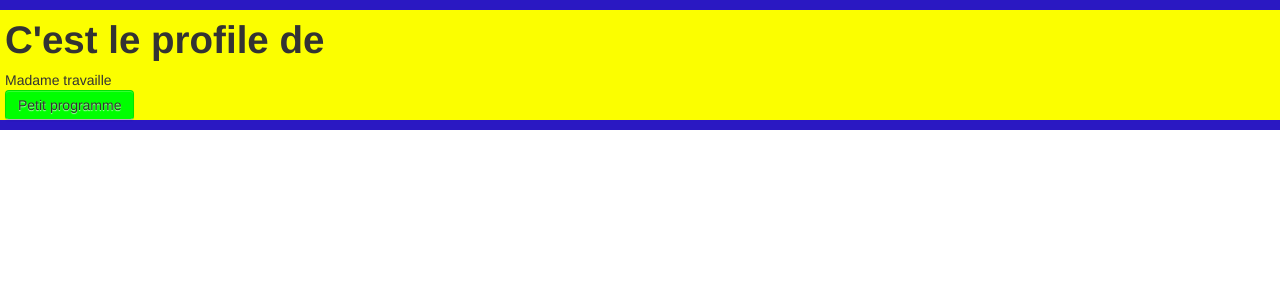
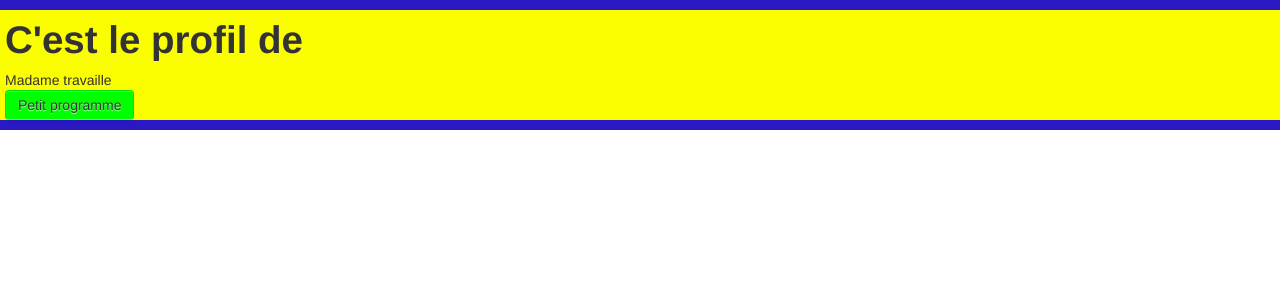
Before and after one commit to brendiche/programme, a CakePHP app: the page made by app/View/Users/profil.ctp in a window 1280 px wide. Shown: the part 95-395 px from the top of the page. Run offline with PHP 8.4 and a stand-in for CakePHP, Linux system fonts and the light colour scheme; the template is opened without the code that fills it, so the values that code supplies are empty; some libraries are stand-ins or nearby versions.

Commit message:
PUTAIN DE PROFIL A LA CON

```diff
--- a/app/View/Users/profil.ctp
+++ b/app/View/Users/profil.ctp
@@ -1,4 +1,4 @@
-<h1>C'est le profile de <?php echo $user["User"]['name']." ".$user["User"]["last_name"]; ?></h1>
+<h1>C'est le profil de <?php echo $user["User"]['name']." ".$user["User"]["last_name"]; ?></h1>
 <?php
 	 $wp = Configure::read("User.work_position");
  ?>
```
